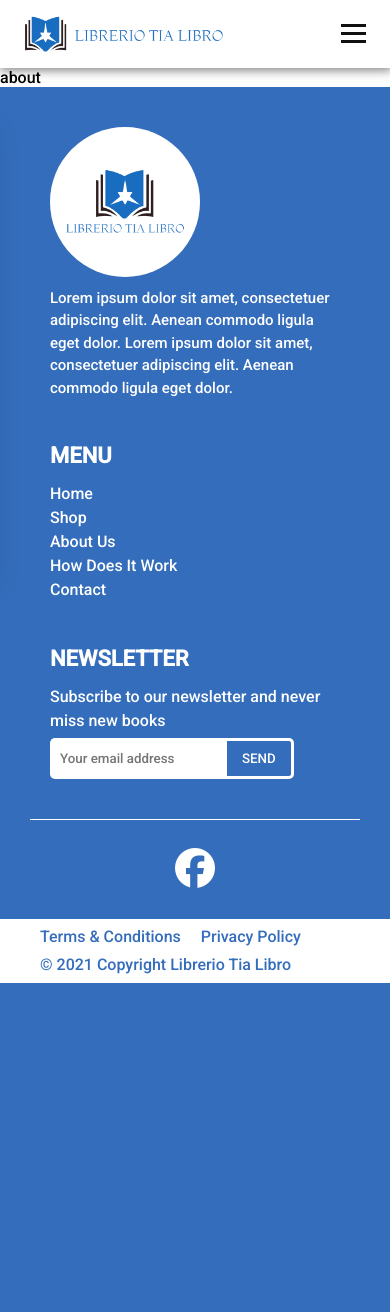
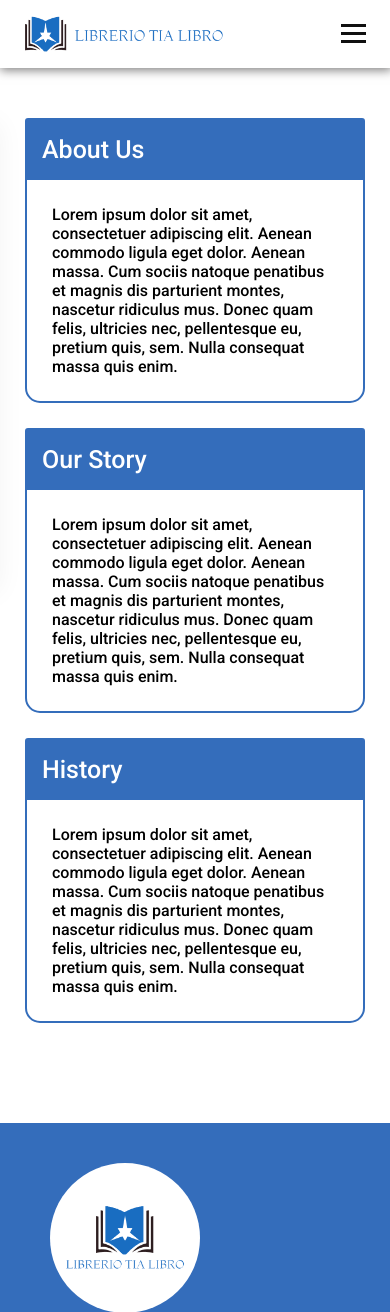
Before and after one commit to Team-A4-1/idoSite, a PHP site: page /about in a window 390 px wide. Shown: the top 1312 px of the page. Before the commit the page ends 983 px from the top, so only its background shows below. Run offline with PHP 8.4, Linux system fonts and the light colour scheme; some libraries are stand-ins or nearby versions.

Commit message:
About pagina + responsive

```diff
--- /dev/null
+++ b/css/about.css
@@ -0,0 +1,99 @@
+.wrap {
+  margin: 0;
+  width: 100%;
+  padding-top: 100px;
+  padding-bottom: 100px;
+  padding-left: 75px;
+  padding-right: 75px;
+}
+
+.grid-container {
+  display: grid;
+  grid-template-columns: 1fr 1fr 1fr;
+  grid-template-rows: 0.5fr;
+  gap: 25px;
+  grid-template-areas: "left-box middle-box right-box";
+}
+
+.middle-box {
+  grid-area: middle-box;
+  border: solid 2px #346dbb;
+  border-top-right-radius: 3px;
+  border-top-left-radius: 3px;
+  border-bottom-right-radius: 15px;
+  border-bottom-left-radius: 15px;
+  height: 500px;
+}
+
+.left-box {
+  grid-area: left-box;
+  border: solid 2px #346dbb;
+  border-top-right-radius: 3px;
+  border-top-left-radius: 3px;
+  border-bottom-right-radius: 15px;
+  border-bottom-left-radius: 15px;
+}
+
+.right-box {
+  grid-area: right-box;
+  border: solid 2px #346dbb;
+  border-top-right-radius: 3px;
+  border-top-left-radius: 3px;
+  border-bottom-right-radius: 15px;
+  border-bottom-left-radius: 15px;
+}
+
+.middle-box p {
+  padding: 25px;
+}
+
+.left-box p {
+  padding: 25px;
+}
+
+.right-box p {
+  padding: 25px;
+}
+
+.box-header {
+  height: 60px;
+  background-color: #346dbb;
+  width: 100%;
+  color: white;
+  font-size: 25px;
+  padding: 15px;
+}
+
+@media screen and (max-width: 1024px) {
+    .grid-container {
+        display: grid;
+        grid-template-columns: 1fr !important;
+        grid-template-rows: 0.5fr;
+        gap: 25px;
+        grid-template-areas: "left-box" "middle-box" "right-box";
+      }
+
+      .middle-box {
+        height: auto !important;
+      }
+
+      .wrap {
+        margin: 0;
+        width: 100%;
+        padding-top: 50px !important;
+        padding-bottom: 100px;
+        padding-left: 50px;
+        padding-right: 50px;
+      }
+  }
+
+  @media screen and (max-width: 450px) {
+      .wrap {
+        margin: 0;
+        width: 100%;
+        padding-top: 50px !important;
+        padding-bottom: 100px;
+        padding-left: 25px;
+        padding-right: 25px;
+      }
+  }
--- a/header-footer/css/footer.css
+++ b/header-footer/css/footer.css
@@ -23,6 +23,11 @@ footer a {
 footer a:hover {
   text-decoration: underline;
 }
+
+footer p {
+  color: white;
+}
+
 .ft-title {
   color: #fff;
   font-family: "Roboto", sans-serif;
--- a/header-footer/css/header.css
+++ b/header-footer/css/header.css
@@ -22,6 +22,9 @@ a {
 .header {
   background-color: white;
   box-shadow: 1px 1px 10px 1px #7a7979;
+  position: sticky;
+  top: 0;
+  z-index: 999;
 }
 
 .navbar {
--- a/views/about.php
+++ b/views/about.php
@@ -1,7 +1,51 @@
-<?php
-require_once('header-footer/header.php');
-?>
-about
-<?php
-require_once('header-footer/footer.php');
-?>
+<!DOCTYPE html>
+<html lang="en">
+<head>
+    <meta charset="UTF-8">
+    <meta http-equiv="X-UA-Compatible" content="IE=edge">
+    <meta name="viewport" content="width=device-width, initial-scale=1.0">
+    <meta name="Author" content="Kevin Kranenburg">
+    <link rel="stylesheet" href="../css/about.css">
+    <title>About Us</title>
+</head>
+
+<?php require_once('header-footer/header.php'); ?>
+
+<body>
+
+
+    <div class="wrap">
+        <div class="grid-container">
+            <div class="middle-box">
+                <div class="box-header">Our Story</div>
+                <p>Lorem ipsum dolor sit amet, consectetuer adipiscing elit.
+                Aenean commodo ligula eget dolor. Aenean massa.
+                Cum sociis natoque penatibus et magnis dis parturient montes,
+                nascetur ridiculus mus. Donec quam felis, ultricies nec, pellentesque eu,
+                pretium quis, sem. Nulla consequat massa quis enim.</p>
+            </div>
+            <div class="left-box">
+                <div class="box-header">About Us</div>
+                <p>Lorem ipsum dolor sit amet, consectetuer adipiscing elit.
+                Aenean commodo ligula eget dolor. Aenean massa.
+                Cum sociis natoque penatibus et magnis dis parturient montes,
+                nascetur ridiculus mus. Donec quam felis, ultricies nec, pellentesque eu,
+                pretium quis, sem. Nulla consequat massa quis enim.</p>
+            </div>
+            <div class="right-box">
+                <div class="box-header">History</div>
+                <p>Lorem ipsum dolor sit amet, consectetuer adipiscing elit.
+                Aenean commodo ligula eget dolor. Aenean massa.
+                Cum sociis natoque penatibus et magnis dis parturient montes,
+                nascetur ridiculus mus. Donec quam felis, ultricies nec, pellentesque eu,
+                pretium quis, sem. Nulla consequat massa quis enim.</p>
+            </div>
+        </div>
+    </div>
+
+
+</body>
+
+<?php require_once('header-footer/footer.php'); ?>
+
+</html>
```
Also changed, not shown: 1 other file.
